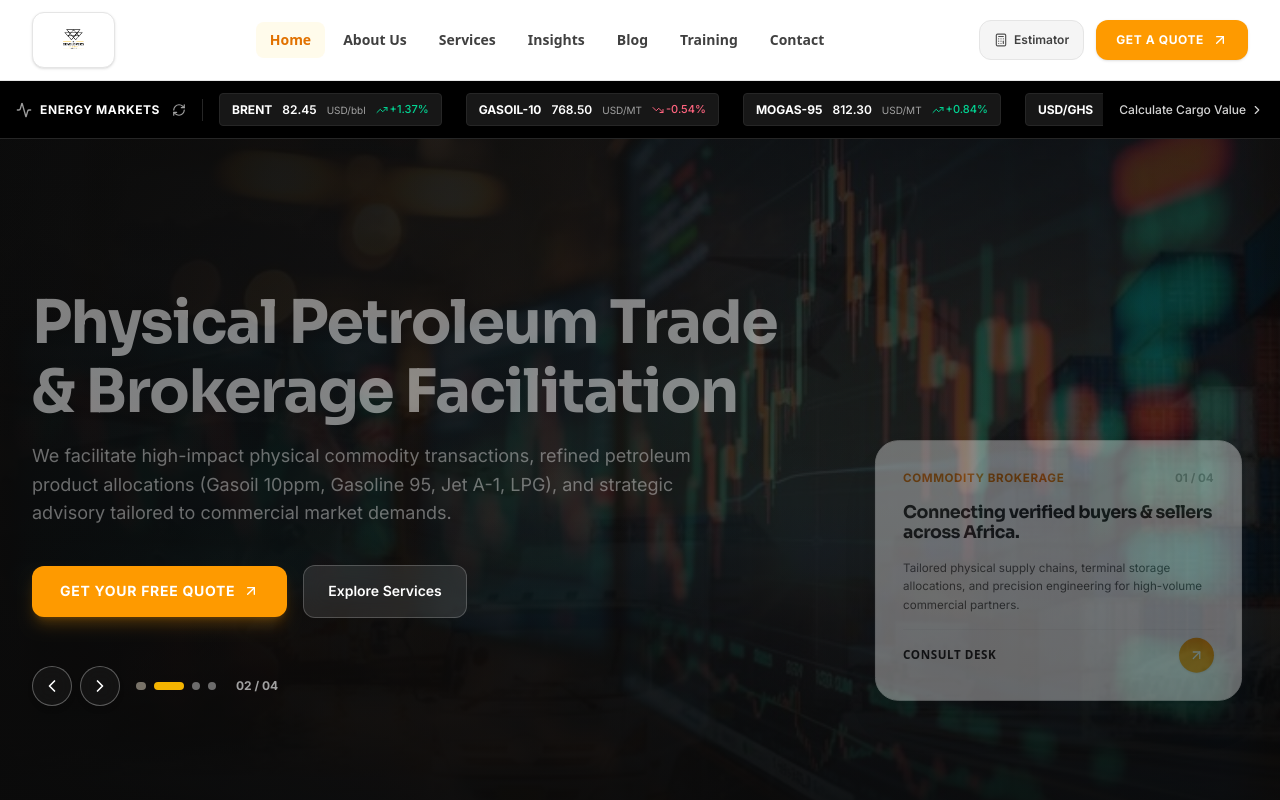
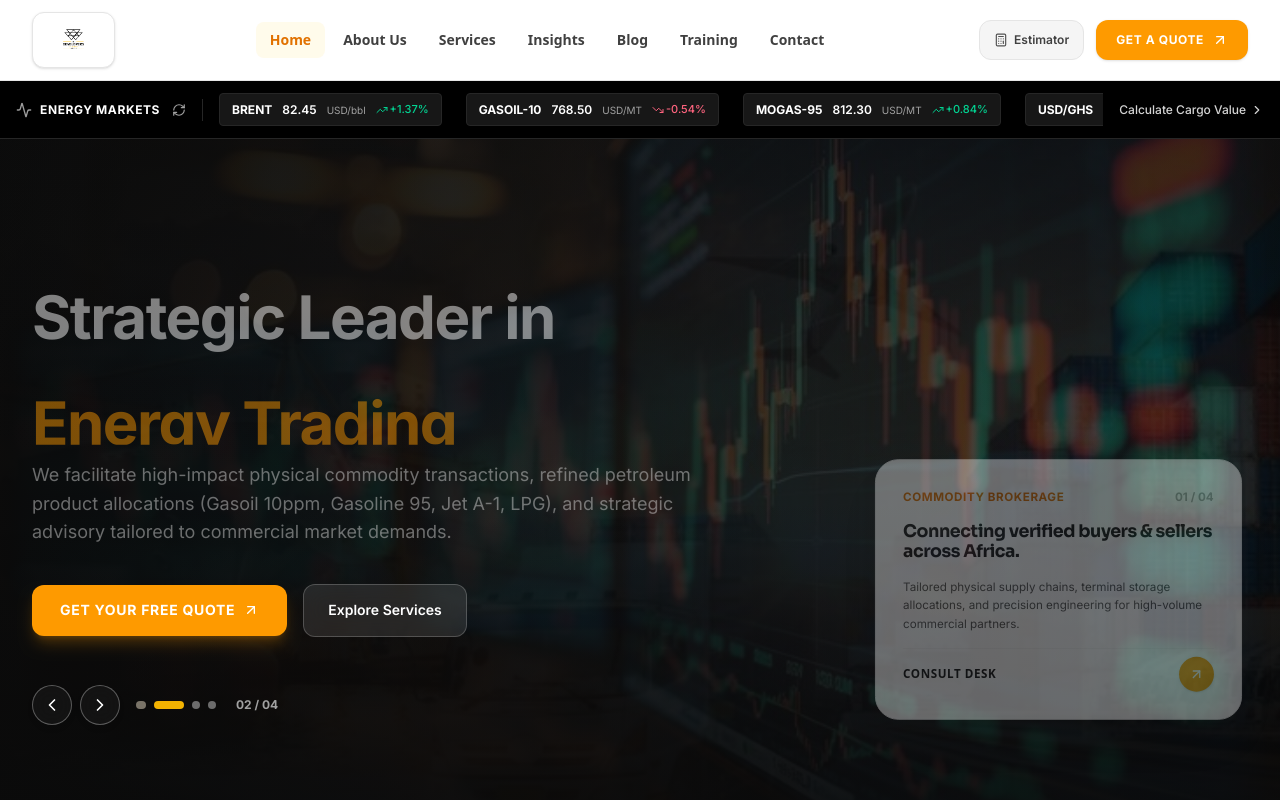
Before and after one commit to WilsonTenk/developersenergyv2, a React (Vite) app: page / in a window 1280 px wide. Shown: the top 800 px of the page. Built offline with nearby package versions, Linux system fonts and the light colour scheme.

Commit message:
Fix hero text animation in HomeTab

```diff
--- a/src/components/HomeTab.tsx
+++ b/src/components/HomeTab.tsx
@@ -34,6 +34,8 @@ interface HomeTabProps {
   onSelectArticle?: (article: any) => void;
 }
 
+const ANIMATED_TITLES = ['Industrial Energy', 'Oil & Gas', 'Energy Trading', 'Renewables', 'Commodities'];
+
 export const HomeTab: React.FC<HomeTabProps> = ({
   setActiveTab,
   onOpenQuoteModal,
@@ -42,6 +44,16 @@ export const HomeTab: React.FC<HomeTabProps> = ({
   // Hero background slider with 4 images & auto-transition
   const [heroSlideIndex, setHeroSlideIndex] = useState(0);
   const heroSlides = SITE_IMAGES.heroSlides;
+
+  // Animated Hero Title words
+  const [animatedTitleIndex, setAnimatedTitleIndex] = useState(0);
+
+  useEffect(() => {
+    const titleTimer = setInterval(() => {
+      setAnimatedTitleIndex((prev) => (prev + 1) % ANIMATED_TITLES.length);
+    }, 3000);
+    return () => clearInterval(titleTimer);
+  }, []);
 
   useEffect(() => {
     const timer = setInterval(() => {
@@ -231,8 +243,22 @@ export const HomeTab: React.FC<HomeTabProps> = ({
                   transition={{ duration: 0.5 }}
                   className="space-y-4"
                 >
-                  <h1 className="text-3xl sm:text-5xl lg:text-6xl font-black tracking-tight leading-[1.1] text-white">
-                    {currentHeroSlide.title}
+                  <h1 className="text-3xl sm:text-5xl lg:text-6xl font-black tracking-tight leading-[1.1] text-white flex flex-col items-start">
+                    <span className="block text-white mb-2">Strategic Leader in</span>
+                    <span className="block text-amber-500 overflow-hidden h-[1.2em] relative w-full">
+                      <AnimatePresence mode="popLayout">
+                        <motion.span
+                          key={animatedTitleIndex}
+                          initial={{ y: "100%", opacity: 0 }}
+                          animate={{ y: "0%", opacity: 1 }}
+                          exit={{ y: "-100%", opacity: 0 }}
+                          transition={{ type: "spring", stiffness: 60, damping: 15 }}
+                          className="absolute inset-0"
+                        >
+                          {ANIMATED_TITLES[animatedTitleIndex]}
+                        </motion.span>
+                      </AnimatePresence>
+                    </span>
                   </h1>
 
                   <p className="text-neutral-300 text-sm sm:text-base md:text-lg leading-relaxed max-w-2xl">
```
